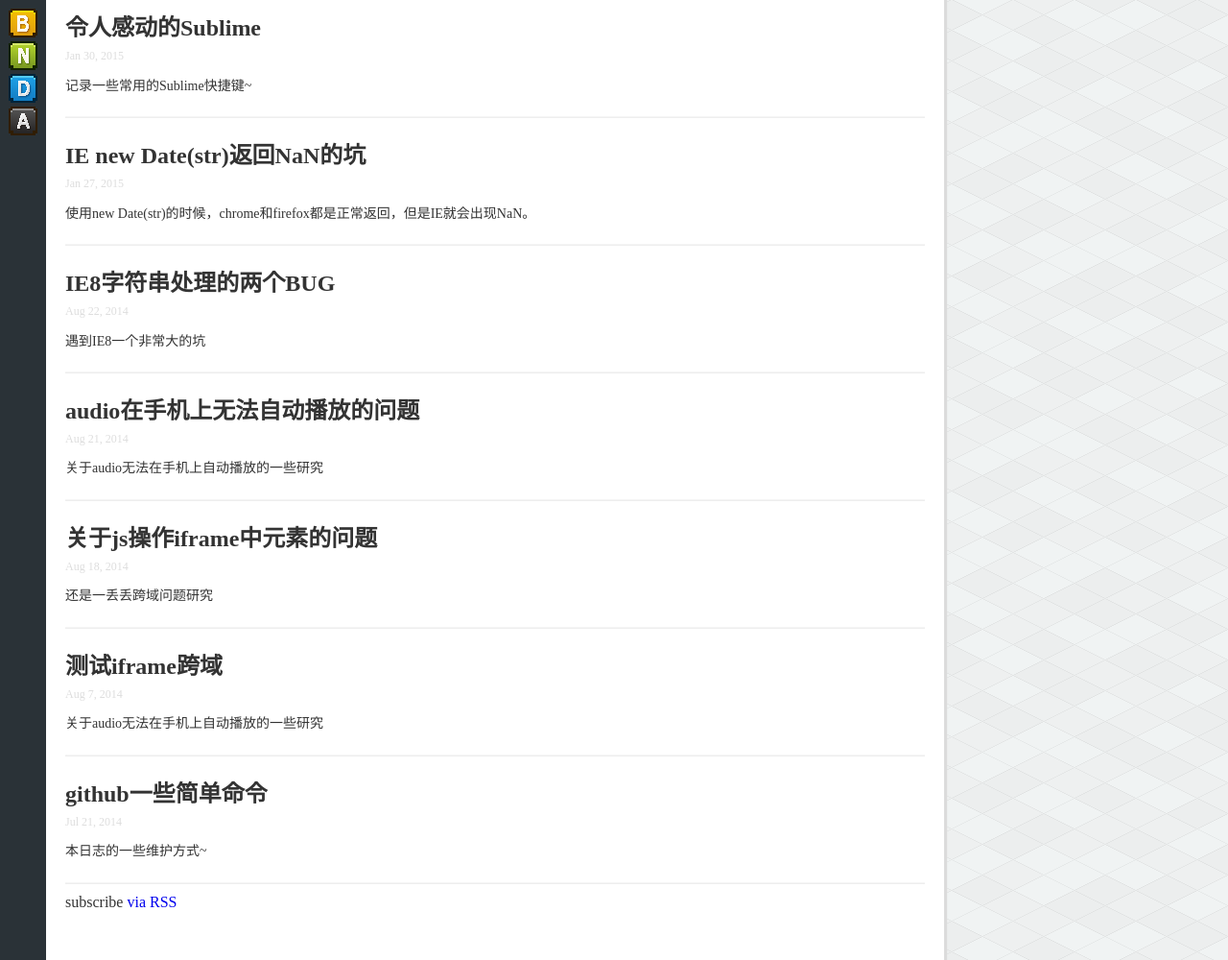
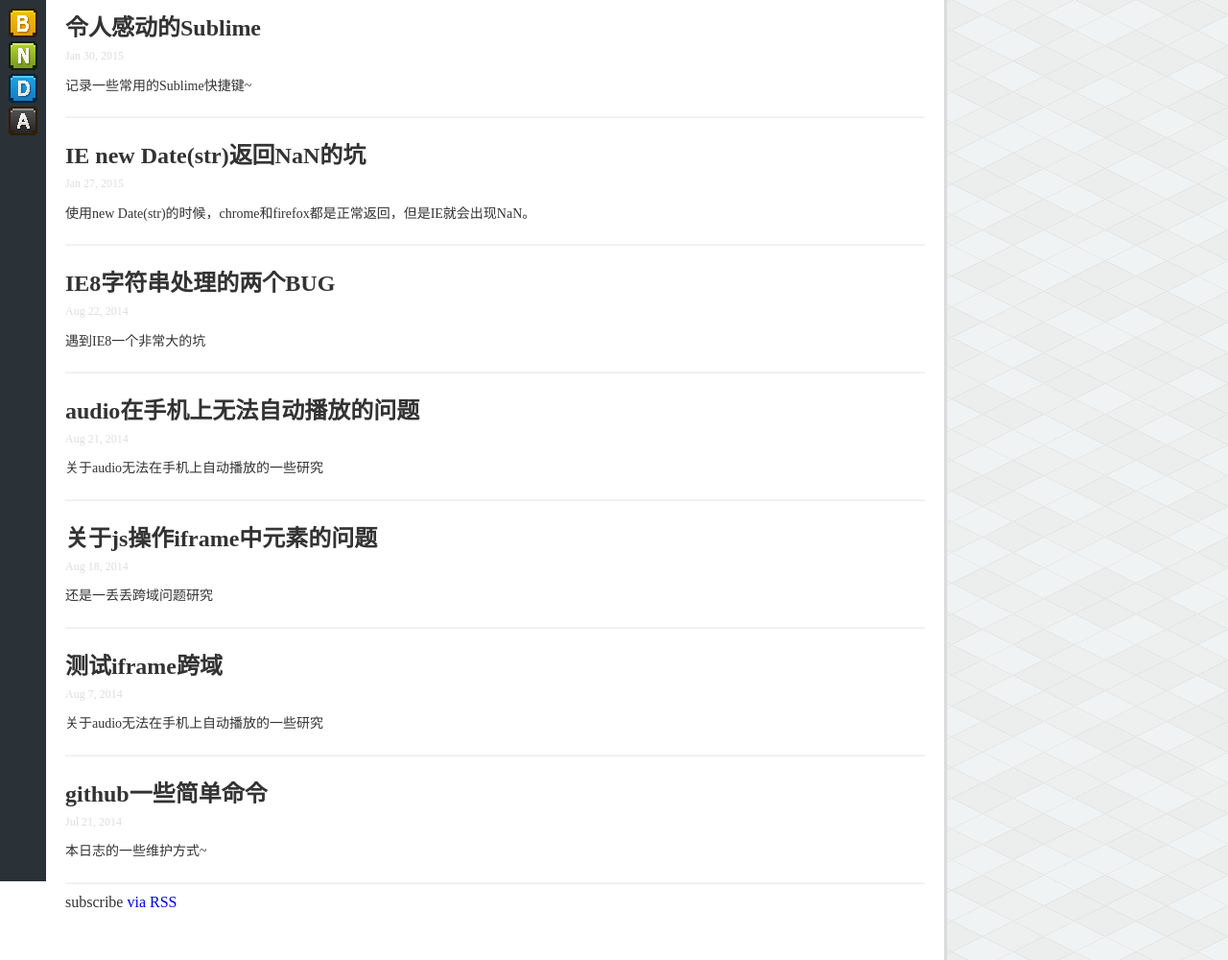
Before and after one commit to chzhbob/jekyll_demo, a Jekyll site: the page built from index.html, in a window 1280 px wide. Shown: the whole page at 96% size. Built offline with Jekyll 4.4.1, drawn with Linux system fonts in a browser that asks for light colours.

Commit message:
auto height

```diff
--- a/_includes/head.html
+++ b/_includes/head.html
@@ -10,4 +10,6 @@
     <link rel="stylesheet" href="{{ "/css/core.css" | prepend: site.baseurl }}">
     <link rel="stylesheet" href="{{ "/css/pygments.css" | prepend: site.baseurl }}">
     <link rel="stylesheet" href="{{ "/css/main.css" | prepend: site.baseurl }}">
+
+    <script type="text/javascript" src="{{ "/js/zepto.min.js" | prepend: site.baseurl }}" ></script>
 </head>
--- a/_layouts/index.html
+++ b/_layouts/index.html
@@ -19,9 +19,19 @@
     				</li>
        			</ul>
     		</section>
-    		<section class="content">
+    		<section id="main_content" class="content">
     			{{ content }}
     		</section>
     	</section>
+
+        <script type="text/javascript">
+            $(function(){
+                $("#main_content").css("min-height", $(window).height());
+                window.resize = function(){
+                    console.log("yes");
+                    $("#main_content").css("min-height", $(window).height());
+                };
+            });
+        </script>
     </body>
 </html>
--- a/css/main.css
+++ b/css/main.css
@@ -34,7 +34,7 @@ pre{
 	background: #2a3237;
 	left: 0px;
 	top: 0px;
-	height:1000px;
+	height:100%;
 	width:30px;
 	padding: 9px;
 }
```
Also changed, not shown: js/zepto.min.js (added).
